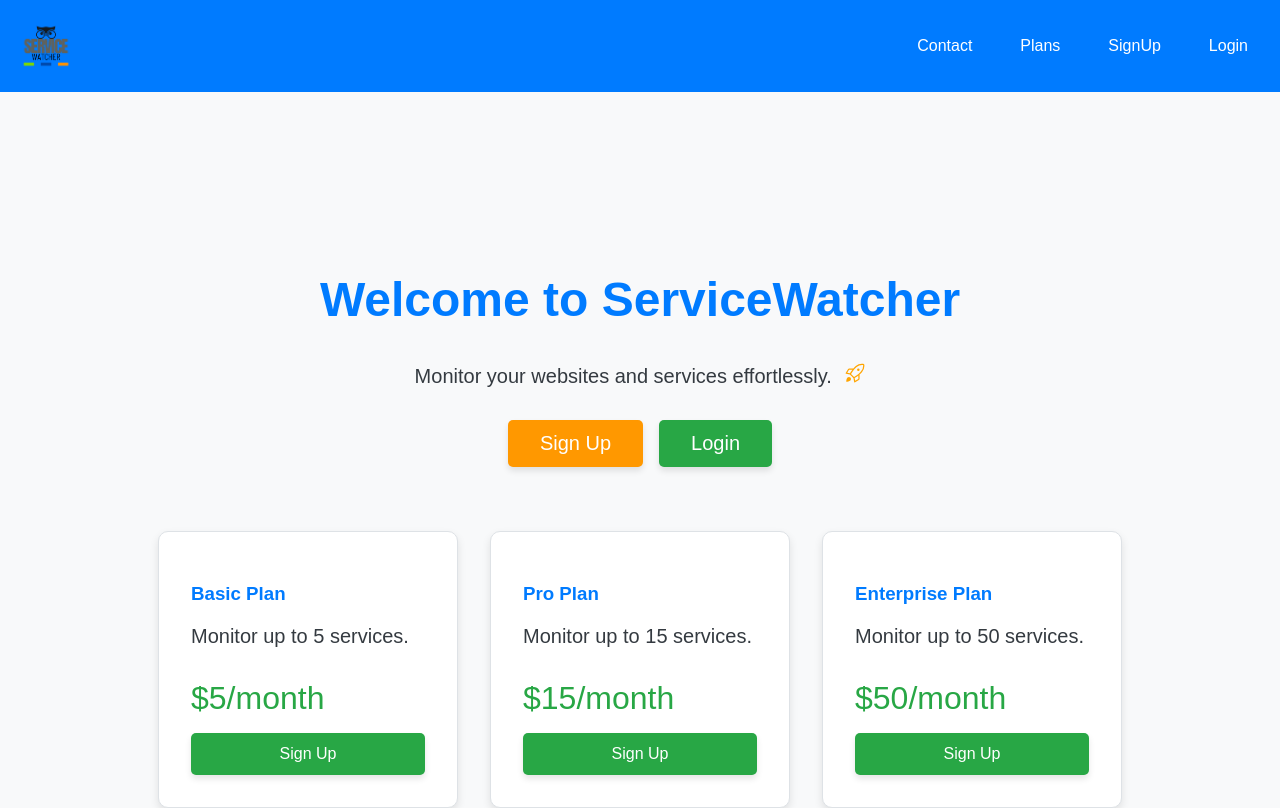
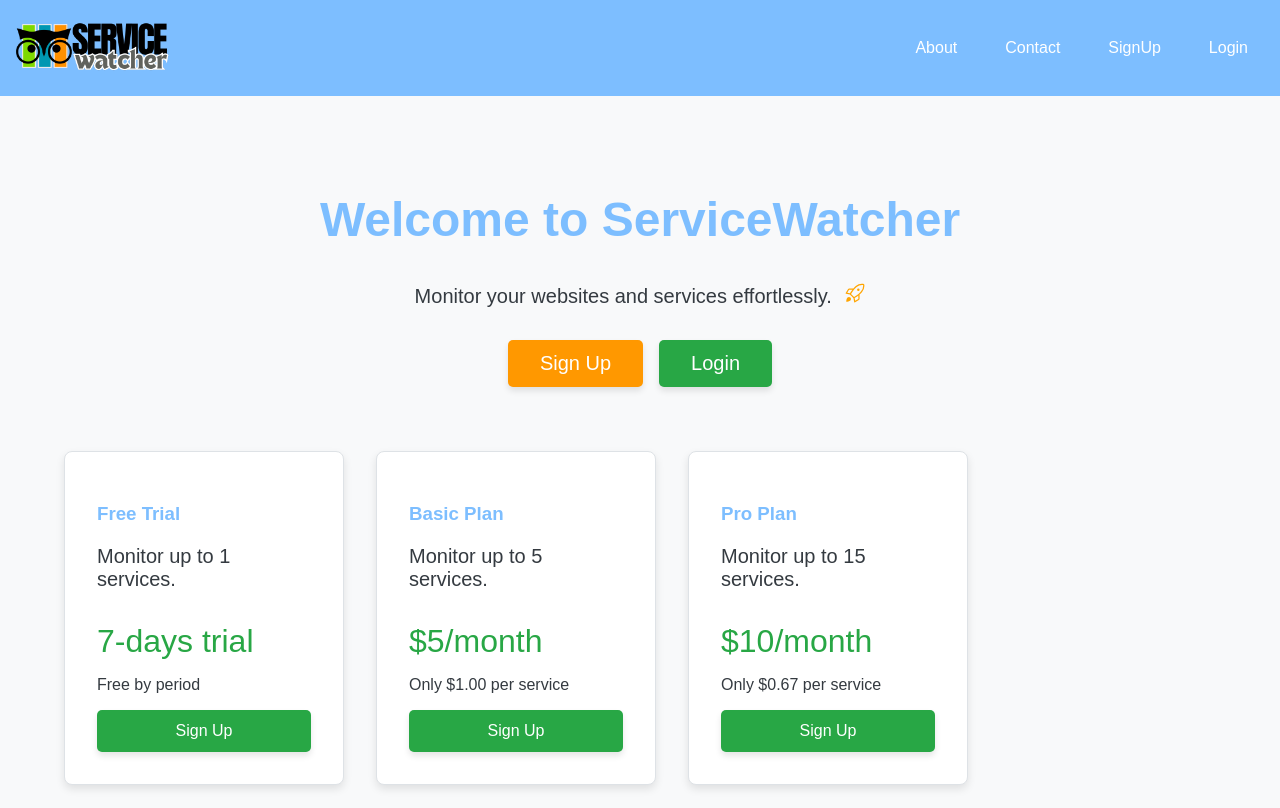
Before and after one commit to rfulgencio3/servicewatcher-web, a React (Create React App) app: page / in a window 1280 px wide. Shown: the top 808 px of the page. Built offline with nearby package versions, Linux system fonts and the light colour scheme.

Commit message:
Atualização

```diff
--- a/src/App.js
+++ b/src/App.js
@@ -5,9 +5,9 @@
 import SignUp from './components/SignUp';
 import Dashboard from './components/Dashboard';
 import Contact from './components/Contact';
-import Plans from './components/Plans';
+import About from './components/About'
 import './styles/main.scss';
-import logo from './assets/images/logo.png';
+import logo from './assets/images/logo.png'; // Importe a imagem da logo
 
 function App() {
   const currentYear = new Date().getFullYear();
@@ -15,10 +15,12 @@
   return (
     <Router>
       <header>
-        <img src={logo} alt="ServiceWatcher Logo" className="logo" />
+        <Link to="/">
+          <img src={logo} alt="ServiceWatcher Logo" className="logo" />
+        </Link>
         <nav>
+          <Link to="/about">About</Link>
           <Link to="/contact">Contact</Link>
-          <Link to="/plans">Plans</Link>
           <Link to="/signup">SignUp</Link>
           <Link to="/login">Login</Link>
         </nav>
@@ -28,13 +30,13 @@
           <Route path="/login" element={<Login />} />
           <Route path="/signup" element={<SignUp />} />
           <Route path="/dashboard" element={<Dashboard />} />
+          <Route path="/about" element={<About />} />
           <Route path="/contact" element={<Contact />} />
-          <Route path="/plans" element={<Plans />} />
           <Route path="/" element={<LandingPage />} />
         </Routes>
       </div>
       <footer>
-        &copy; {currentYear} ServiceWatcher. Todos os direitos reservados.
+        &copy; {currentYear} ServiceWatcher. All rights reserved.
       </footer>
     </Router>
   );
--- /dev/null
+++ b/src/components/About.js
@@ -0,0 +1,32 @@
+import React from 'react';
+import { Link } from 'react-router-dom';
+import './About.scss';
+
+const About = () => {
+  return (
+    <div className="about-page">
+      <h1>About ServiceWatcher</h1>
+      <p>
+        ServiceWatcher is a comprehensive monitoring solution designed to ensure the uptime and performance of your websites and services. In today's digital age, maintaining the reliability and availability of online services is crucial for business success and customer satisfaction. With ServiceWatcher, you can proactively monitor your critical services, receive instant notifications of any issues, and take timely action to resolve them.
+      </p>
+      <p>
+        Our platform continuously checks the status of your registered services, analyzing their performance and detecting any downtime or anomalies. If a service goes down or experiences any issues, ServiceWatcher immediately alerts you via email or message, allowing you to address the problem before it impacts your users.
+      </p>
+      <p>
+        The benefits of using ServiceWatcher include:
+      </p>
+      <ul>
+        <li>Proactive Monitoring: Ensure your services are always up and running with continuous checks.</li>
+        <li>Instant Alerts: Get notified instantly if any of your services experience downtime or performance issues.</li>
+        <li>Comprehensive Dashboard: Access detailed insights and performance metrics of your services through our user-friendly dashboard.</li>
+        <li>Improved Reliability: Maintain the reliability and availability of your services, enhancing user experience and satisfaction.</li>
+        <li>Cost Savings: Avoid costly downtime and potential revenue loss by addressing issues promptly.</li>
+      </ul>
+      <Link to="/">
+        <button className="back-btn">Back to Home</button>
+      </Link>
+    </div>
+  );
+};
+
+export default About;
--- /dev/null
+++ b/src/components/About.scss
@@ -0,0 +1,59 @@
+@import '../styles/_variables';
+
+.about-page {
+  display: flex;
+  flex-direction: column;
+  align-items: center;
+  justify-content: center;
+  min-height: 100vh;
+  text-align: center;
+  background-color: $light-color;
+  color: $dark-color;
+  padding: 2rem;
+}
+
+.about-page h1 {
+  font-size: 3rem;
+  color: $primary-color;
+  margin-bottom: 1rem;
+}
+
+.about-page p {
+  font-size: 1.25rem;
+  margin-bottom: 2rem;
+}
+
+.about-page ul {
+  text-align: left;
+  list-style-type: disc;
+  padding-left: 2rem;
+  margin-bottom: 2rem;
+}
+
+.about-page li {
+  margin-bottom: 0.5rem;
+}
+
+.about-page .back-btn {
+  background-color: $secondary-color; /* Verde */
+  color: white;
+  border: none;
+  padding: 0.75rem 2rem;
+  border-radius: 5px;
+  cursor: pointer;
+  font-size: 1.25rem;
+  transition: background-color 0.3s ease, box-shadow 0.3s ease, transform 0.2s;
+  box-shadow: 0 4px 6px rgba(0, 0, 0, 0.1);
+  margin-top: 2rem;
+}
+
+.about-page .back-btn:hover {
+  background-color: darken($secondary-color, 10%);
+  box-shadow: 0 6px 10px rgba(0, 0, 0, 0.15);
+  transform: translateY(-2px);
+}
+
+.about-page .back-btn:focus {
+  outline: none;
+  box-shadow: 0 0 0 3px rgba($secondary-color, 0.5);
+}
--- a/src/components/LandingPage.js
+++ b/src/components/LandingPage.js
@@ -1,9 +1,16 @@
-import React, { useState } from 'react';
+import React from 'react';
 import { Link } from 'react-router-dom';
 import { GoRocket } from "react-icons/go";
 import './LandingPage.scss';
 
 const LandingPage = () => {
+  const plans = [
+    { name: 'Free Trial', services: 1, price: 0, duration: '7-days trial' },
+    { name: 'Basic Plan', services: 5, price: 5, duration: '$5/month' },
+    { name: 'Pro Plan', services: 15, price: 10, duration: '$10/month' },
+    { name: 'Enterprise Plan', services: 50, price: 25, duration: '$25/month' },
+  ];
+
   return (
     <div className="landing-page">
       <h1>Welcome to ServiceWatcher</h1>
@@ -18,30 +25,25 @@
         </Link>
       </div>
       <div className="plans">
-        <div className="plan-card">
-          <h3>Basic Plan</h3>
-          <p>Monitor up to 5 services.</p>
-          <p className="price">$5/month</p>
-          <Link to="/signup">
-            <button className="signup-btn">Sign Up</button>
-          </Link>
-        </div>
-        <div className="plan-card">
-          <h3>Pro Plan</h3>
-          <p>Monitor up to 15 services.</p>
-          <p className="price">$15/month</p>
-          <Link to="/signup">
-            <button className="signup-btn">Sign Up</button>
-          </Link>
-        </div>
-        <div className="plan-card">
-          <h3>Enterprise Plan</h3>
-          <p>Monitor up to 50 services.</p>
-          <p className="price">$50/month</p>
-          <Link to="/signup">
-            <button className="signup-btn">Sign Up</button>
-          </Link>
-        </div>
+        {plans.map(plan => (
+          <div className="plan-card" key={plan.name}>
+            <h3>{plan.name}</h3>
+            <p>Monitor up to {plan.services} services.</p>
+            <p className="price">{plan.duration}</p>
+            {plan.price > 0 ? (
+              <p className="price-per-service">
+                Only ${(plan.price / plan.services).toFixed(2)} per service
+              </p>
+            ) : (
+                <p className="price-per-service">
+                    Free by period
+              </p>
+            )}
+            <Link to="/signup">
+              <button className="signup-btn">Sign Up</button>
+            </Link>
+          </div>
+        ))}
       </div>
     </div>
   );
--- a/src/components/LandingPage.scss
+++ b/src/components/LandingPage.scss
@@ -1,4 +1,3 @@
-/* src/components/LandingPage.scss */
 @import '../styles/_variables';
 
 .landing-page {
@@ -74,6 +73,7 @@
 
 .landing-page .plans {
   display: flex;
+  flex-wrap: wrap; /* Allow cards to wrap to the next line if needed */
   gap: 2rem;
   margin-top: 2rem;
 }
@@ -81,11 +81,11 @@
 .landing-page .plan-card {
   background-color: white;
   border: 1px solid #dee2e6;
-  border-radius: 10px;
+  border-radius: 8px;
   box-shadow: 0 4px 8px rgba(0, 0, 0, 0.1);
   padding: 2rem;
   text-align: left;
-  width: 300px;
+  width: 280px;
 }
 
 .landing-page .plan-card h3 {
@@ -103,6 +103,12 @@
   margin-bottom: 1rem;
 }
 
+.landing-page .plan-card .price-per-service {
+  font-size: 1rem;
+  color: $dark-color;
+  margin-bottom: 1rem;
+}
+
 .landing-page .plan-card .signup-btn {
   width: 100%;
 }
--- a/src/components/Plans.js
+++ /dev/null
@@ -1,32 +0,0 @@
-import React from 'react';
-import './Plans.scss';
-
-function Plans() {
-  return (
-    <div className="plans-page">
-      <h1>Our Plans</h1>
-      <div className="plans">
-        <div className="plan-card">
-          <h3>Basic</h3>
-          <p className="price">$9.99/month</p>
-          <p>Monitor up to 5 services.</p>
-          <button>Choose Plan</button>
-        </div>
-        <div className="plan-card">
-          <h3>Standard</h3>
-          <p className="price">$19.99/month</p>
-          <p>Monitor up to 10 services.</p>
-          <button>Choose Plan</button>
-        </div>
-        <div className="plan-card">
-          <h3>Premium</h3>
-          <p className="price">$29.99/month</p>
-          <p>Monitor up to 20 services.</p>
-          <button>Choose Plan</button>
-        </div>
-      </div>
-    </div>
-  );
-}
-
-export default Plans;
--- a/src/components/Plans.scss
+++ /dev/null
@@ -1,44 +0,0 @@
-@import '../styles/_variables';
-
-.plans-page {
-  text-align: center;
-  padding: 20px;
-
-  .plans {
-    display: flex;
-    justify-content: space-around;
-    margin-top: 20px;
-
-    .plan-card {
-      background-color: $light-color;
-      border: 1px solid $dark-color;
-      border-radius: 8px;
-      padding: 20px;
-      width: 250px;
-
-      h3 {
-        color: $primary-color;
-      }
-
-      .price {
-        color: $tertiary-color;
-        font-size: 1.5em;
-        margin: 10px 0;
-      }
-
-      button {
-        background-color: $secondary-color;
-        border: none;
-        border-radius: 4px;
-        color: white;
-        cursor: pointer;
-        font-size: 1em;
-        padding: 10px 20px;
-
-        &:hover {
-          background-color: darken($secondary-color, 10%);
-        }
-      }
-    }
-  }
-}
--- a/src/components/SignUp.js
+++ b/src/components/SignUp.js
@@ -35,9 +35,10 @@
                 />
                 <label>Choose Plan</label>
                 <select value={plan} onChange={(e) => setPlan(e.target.value)}>
-                    <option value="Basic">Basic - $10/month</option>
-                    <option value="Pro">Pro - $25/month</option>
-                    <option value="Enterprise">Enterprise - $50/month</option>
+                    <option value="Free">Free - 7-days trial</option>
+                    <option value="Basic">Basic - $5/month</option>
+                    <option value="Pro">Pro - $10/month</option>
+                    <option value="Enterprise">Enterprise - $25/month</option>
                 </select>
                 <button type="submit">Sign Up</button>
             </form>
--- a/src/styles/_variables.scss
+++ b/src/styles/_variables.scss
@@ -1,4 +1,4 @@
-$primary-color: #007bff; /* Azul */
+$primary-color: #7dbeff; /* Azul */
 $secondary-color: #28a745; /* Verde */
 $tertiary-color: #ff9800; /* Laranja */
 $light-color: #f8f9fa; /* Cor clara para fundos */
```
Also changed, not shown: src/assets/images/logo.png.
